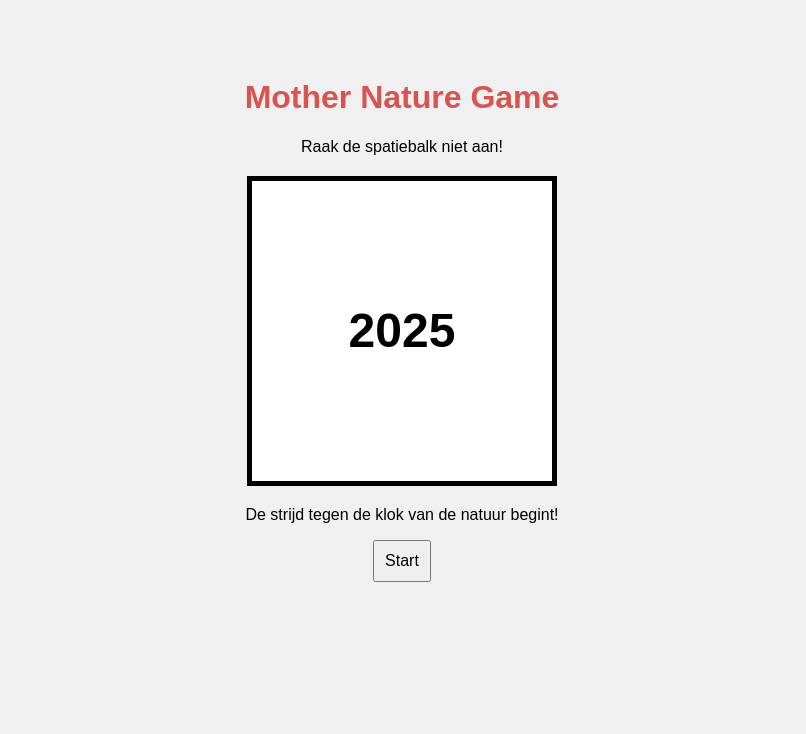
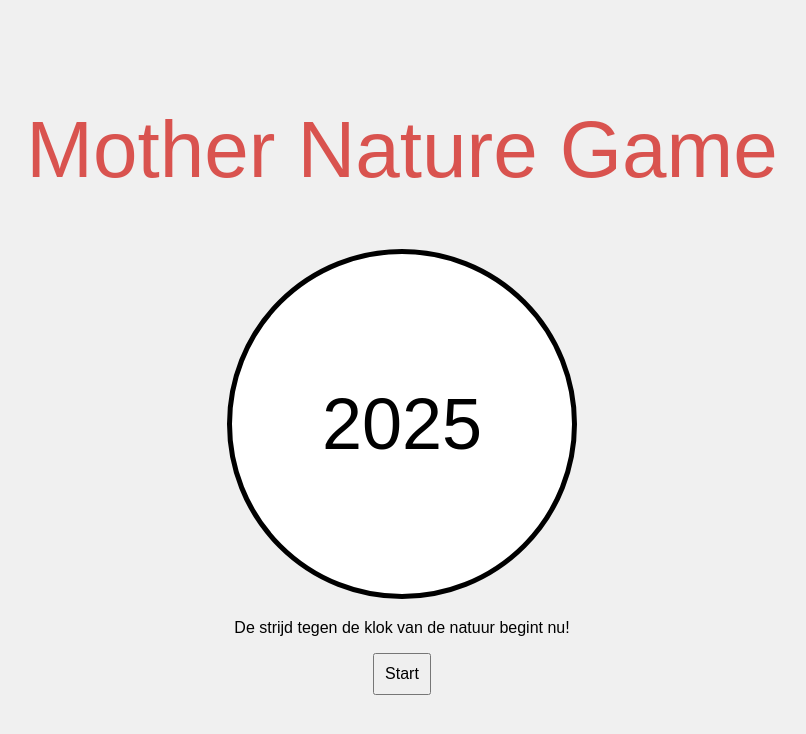
Before and after one commit to gdmgent-script/prototype-ar-justinedt, a plain HTML site: page index2.html in a window 1280 px wide. Shown: the whole page, without its empty margins (238-1044 px from the left). Drawn offline with Linux system fonts and the light colour scheme; a web font is replaced by a local one.

Commit message:
toevoeging countdown v2

```diff
--- a/index2.html
+++ b/index2.html
@@ -3,6 +3,7 @@
 <head>
     <meta charset="UTF-8">
     <meta name="viewport" content="width=device-width, initial-scale=1.0">
+    <link rel="stylesheet" href="https://use.typekit.net/biy4nme.css">
     <title>Mother Nature</title>
     <style>
 body {
@@ -10,15 +11,25 @@
     font-family: Arial, sans-serif;
     background-color: #f0f0f0;
     padding-top: 50px;
+    margin: 0; /* Verwijdert de standaard marge */
+    overflow: hidden; /* Verbergt eventuele schuifbalken */
+    box-sizing: border-box; /* Zorgt ervoor dat padding/border geen invloed heeft op de breedte/hoogte */
 }
+
 h1 {
     color: #d9534f;
+    font-family: "pf-fuel-grime", sans-serif;
+    font-weight: 400;
+    font-style: normal;
+    font-size: 5EM;
         }
+
 #game-area {
-            width: 300px;
-            height: 300px;
+    width: 350px;
+    height: 350px;
     background-color: white;
     border: 5px solid black;
+    border-radius: 50%;
     margin: 20px auto;
     display: flex;
     align-items: center;
@@ -26,26 +37,57 @@
     font-size: 24px;
     font-weight: bold;
     color: red;
+    position: relative;
+    overflow: hidden; /* Zorgt ervoor dat inhoud niet buiten het element komt */
+    box-sizing: border-box; /* Zorgt ervoor dat padding/border geen invloed heeft op de grootte */
 }
+
+/* Zorg ervoor dat de timer binnen de ruimte past */
 #timer {
-            font-size: 2em;
+    font-size: 3em;
     color: black;
+    font-family: "pf-fuel-grime", sans-serif;
+    font-weight: 400;
+    font-style: normal;
+    margin: 0;
 }
+
 button {
     font-size: 1em;
     padding: 10px;
     cursor: pointer;
 }
+
+@keyframes explosion {
+    0% {
+        transform: scale(1);
+        opacity: 1;
+        box-shadow: 0 0 5px rgba(0, 0, 0, 0.5);
+    }
+    50% {
+        transform: scale(3);
+        opacity: 0.5;
+        box-shadow: 0 0 15px rgba(255, 0, 0, 0.7);
+    }
+    100% {
+        transform: scale(5);
+        opacity: 0;
+        box-shadow: 0 0 30px rgba(255, 0, 0, 1);
+    }
+}
+
+.explosion {
+    animation: explosion 1s ease-out forwards;
+}
     </style>
 </head>
 <body>
     <h1>Mother Nature Game</h1>
-    <p>Raak de spatiebalk niet aan!</p>
     <div id="game-area">
         <div id="timer">2025</div>
     </div>
     <audio id="buzz-sound" src="bzz.mp3"></audio>
-    <p>De strijd tegen de klok van de natuur begint!</p>
+    <p>De strijd tegen de klok van de natuur begint nu!</p>
     <button onclick="startTimer()">Start</button>
 
     <script>
@@ -60,9 +102,16 @@
                     year++;
                     document.getElementById("timer").textContent = year;
                 } else {
+                    // Voeg explosie-effect toe als het jaar 2040 is bereikt
+                    triggerExplosion();
                     clearInterval(timerInterval);
                 }
             }, 1000);
+        }
+
+        function triggerExplosion() {
+            const gameArea = document.getElementById("game-area");
+            gameArea.classList.add("explosion");
         }
 
         document.addEventListener("keydown", function(event) {
```
Lines whose indentation alone changed are shown as unchanged.
